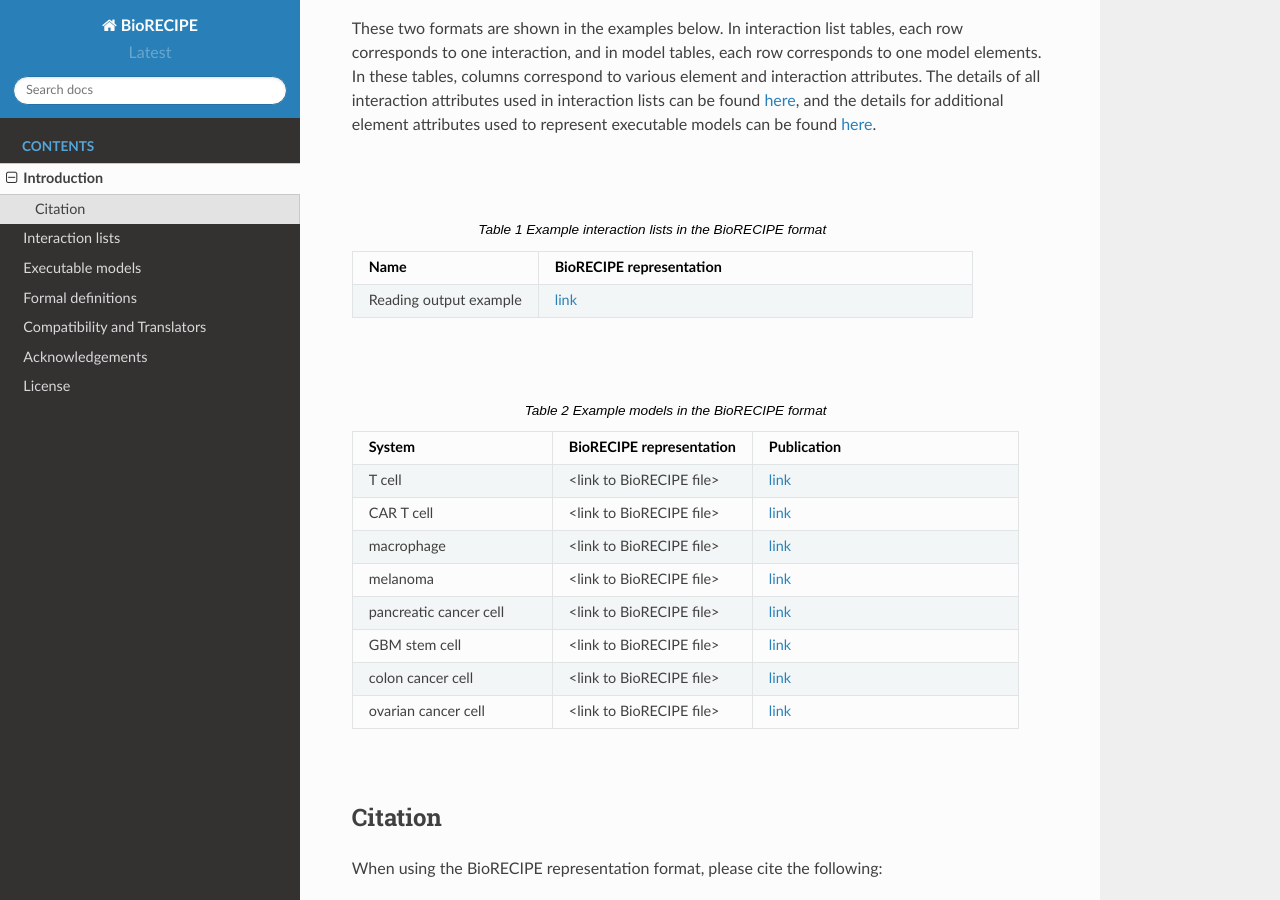
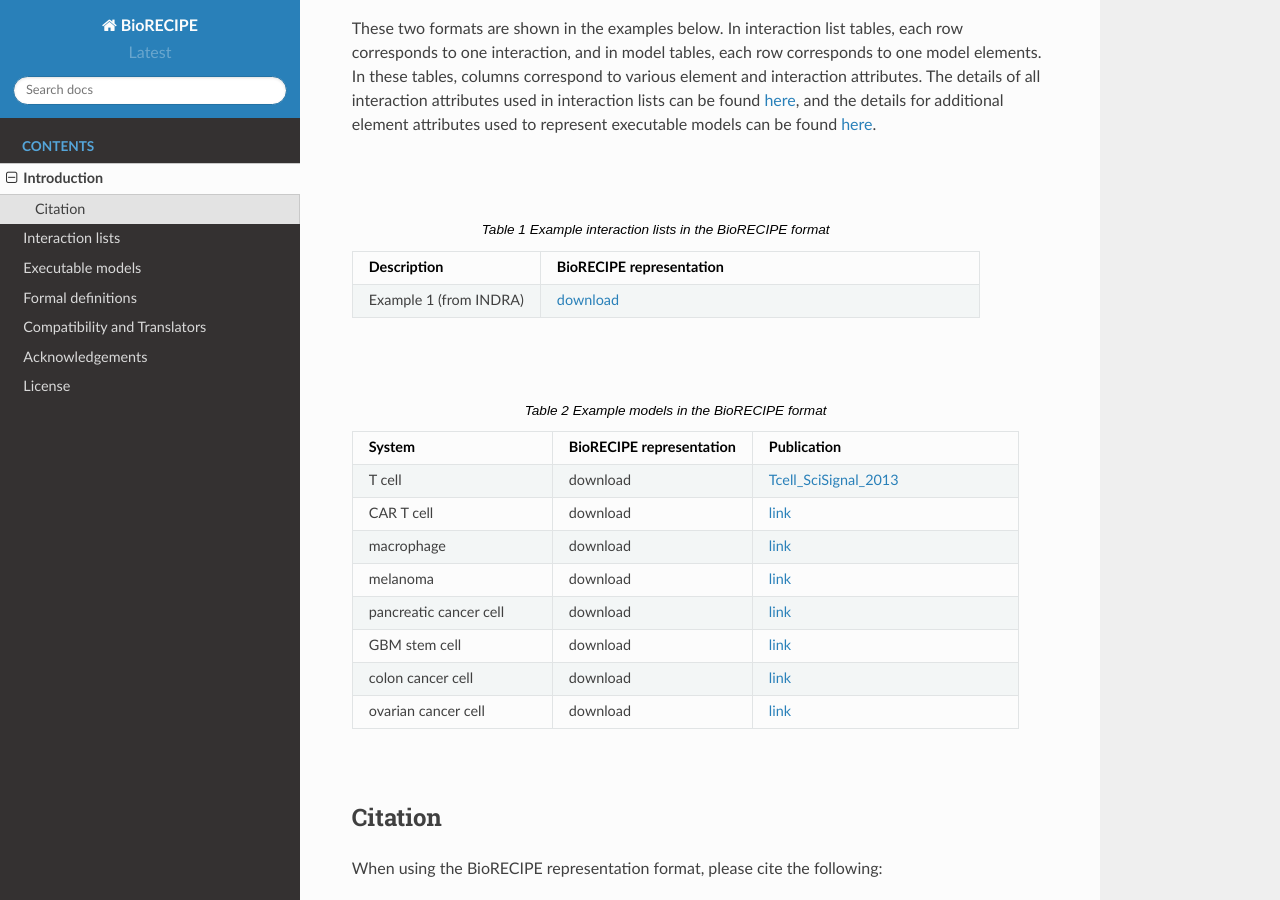
Before and after one commit to pitt-miskov-zivanov-lab/BioRECIPE, a Sphinx documentation site: the page built from docs/introduction.rst, in a window 1280 px wide and 900 px high, scrolled down 1047 px. Built offline with Sphinx 7.4.7 and the Read the Docs theme 2.0.0, drawn with Linux system fonts in a browser that asks for light colours.

Commit message:
Update introduction.rst

```diff
--- a/docs/introduction.rst
+++ b/docs/introduction.rst
@@ -23,10 +23,10 @@ These two formats are shown in the examples below. In interaction list tables, e
 |
 
 .. csv-table:: Example interaction lists in the BioRECIPE format
-    :header: Name, BioRECIPE representation
+    :header: Description, BioRECIPE representation
     :widths: 30, 70
 
-    Reading output example, `link <https://github.com/pitt-miskov-zivanov-lab/BioRECIPE/blob/main/examples/lee/Reading_Output_Example.xlsx>`_
+    Example 1 (from INDRA), `download <https://github.com/pitt-miskov-zivanov-lab/BioRECIPE/blob/main/examples/lee/Reading_Output_Example.xlsx>`_
 
 |
 
@@ -35,14 +35,14 @@ These two formats are shown in the examples below. In interaction list tables, e
     :header: System, BioRECIPE representation, Publication
     :widths: 30, 30, 40
 
-    T cell, <link to BioRECIPE file>, `link <https://scholar.google.com/citations?view_op=view_citation&hl=en&user=tUrAYVsAAAAJ&citation_for_view=tUrAYVsAAAAJ:3fE2CSJIrl8C>`_
-    CAR T cell, <link to BioRECIPE file>, `link <https://www.nmzlab.pitt.edu/research>`_
-    macrophage, <link to BioRECIPE file>, `link <https://www.nmzlab.pitt.edu/research>`_
-    melanoma, <link to BioRECIPE file>, `link <https://www.nmzlab.pitt.edu/research>`_
-    pancreatic cancer cell, <link to BioRECIPE file>, `link <https://www.nmzlab.pitt.edu/research>`_
-    GBM stem cell, <link to BioRECIPE file>, `link <https://www.nmzlab.pitt.edu/research>`_
-    colon cancer cell, <link to BioRECIPE file>, `link <https://www.nmzlab.pitt.edu/research>`_
-    ovarian cancer cell, <link to BioRECIPE file>, `link <https://www.nmzlab.pitt.edu/research>`_
+    T cell, download, `Tcell_SciSignal_2013 <https://scholar.google.com/citations?view_op=view_citation&hl=en&user=tUrAYVsAAAAJ&citation_for_view=tUrAYVsAAAAJ:3fE2CSJIrl8C>`_
+    CAR T cell, download, `link <https://www.nmzlab.pitt.edu/research>`_
+    macrophage, download, `link <https://www.nmzlab.pitt.edu/research>`_
+    melanoma, download, `link <https://www.nmzlab.pitt.edu/research>`_
+    pancreatic cancer cell, download, `link <https://www.nmzlab.pitt.edu/research>`_
+    GBM stem cell, download, `link <https://www.nmzlab.pitt.edu/research>`_
+    colon cancer cell, download, `link <https://www.nmzlab.pitt.edu/research>`_
+    ovarian cancer cell, download, `link <https://www.nmzlab.pitt.edu/research>`_
 
 |
 
```
